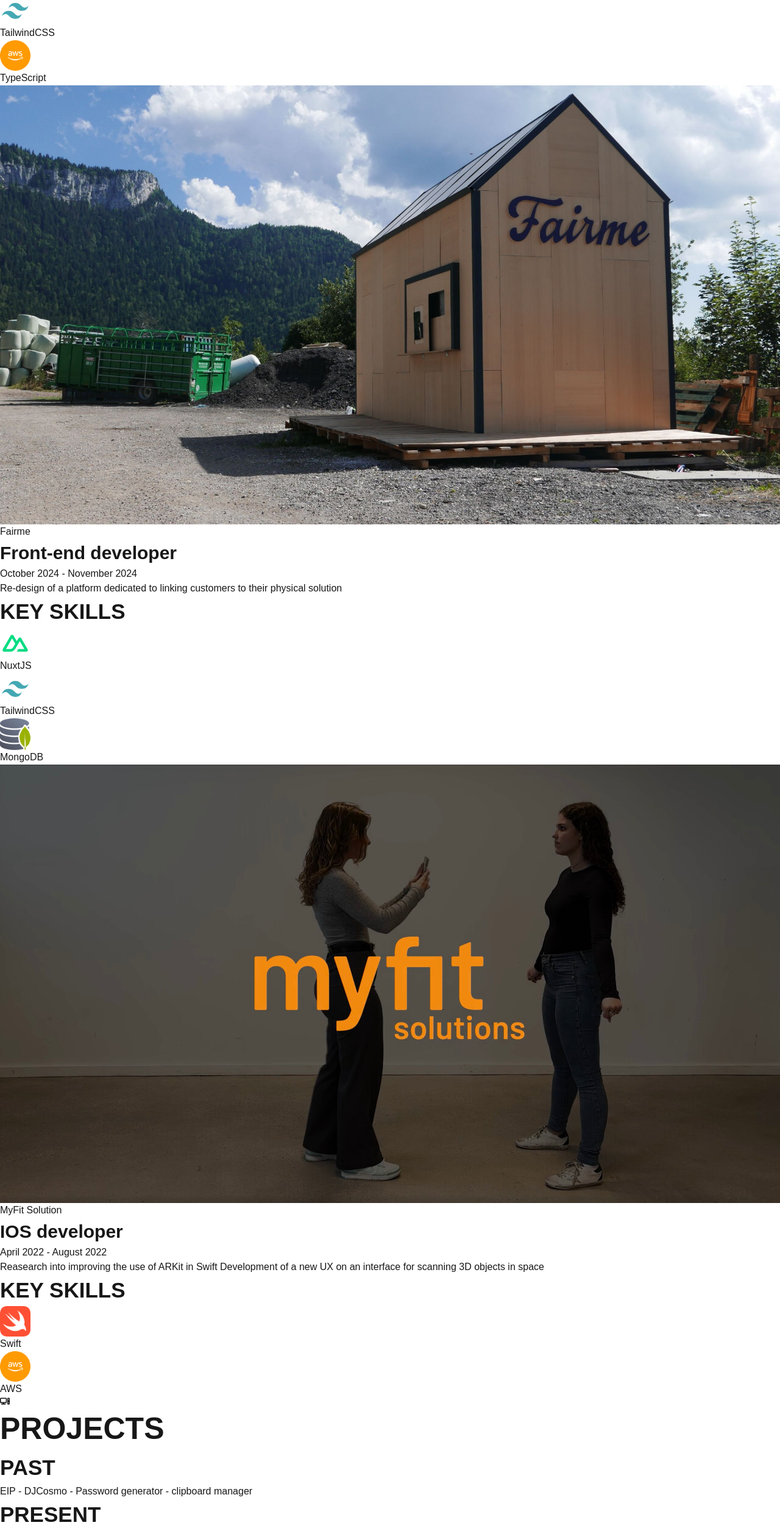
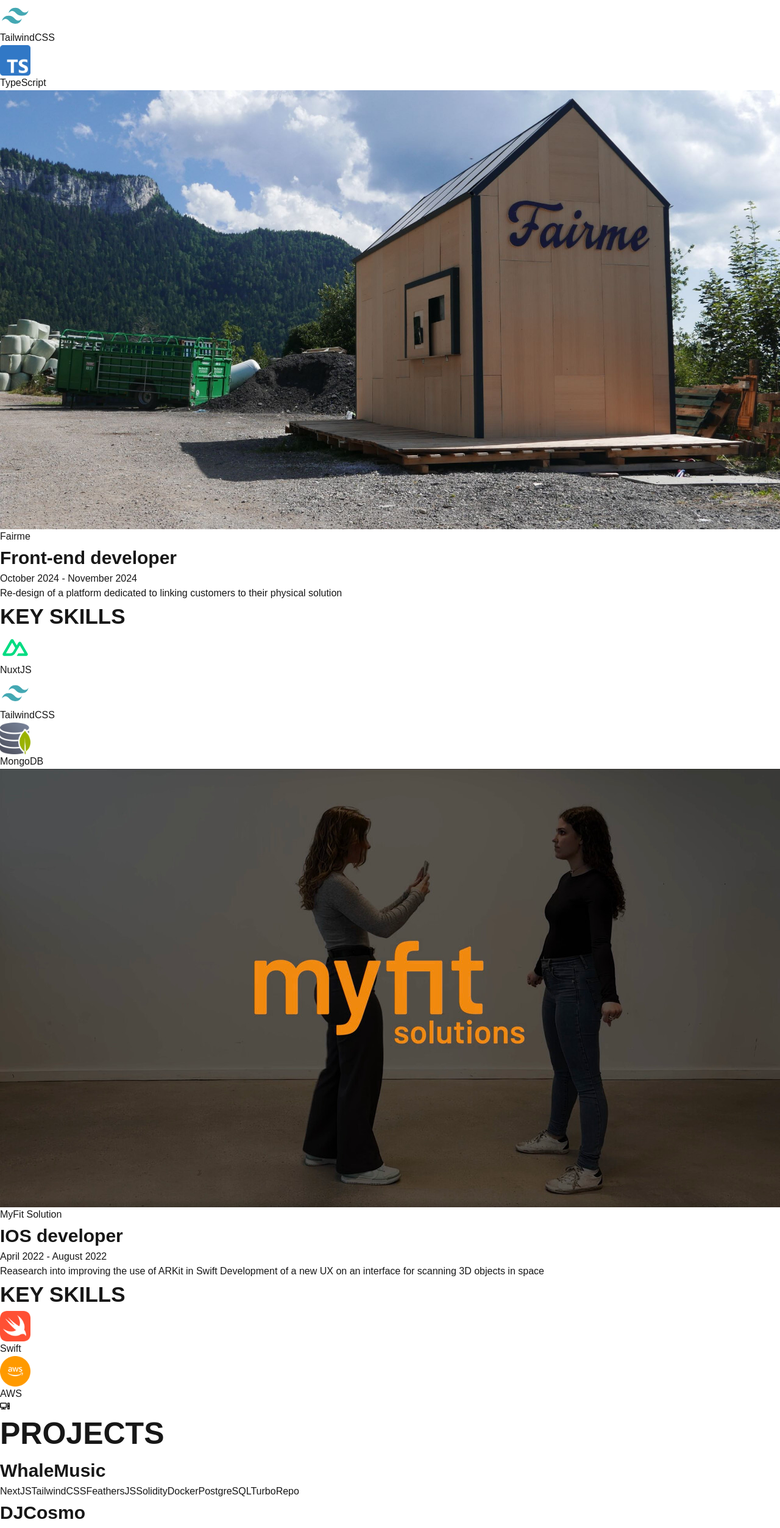
Before and after one commit to SltCTibo/Portfolio, a Next.js app in the folder portfolio/: page / in a window 1280 px wide. Shown: the part 4645-7151 px from the top of the page at 61% size. Built offline with nearby package versions, Linux system fonts and the light colour scheme.

Commit message:
Adding my current progression in order to go on anohter branch

```diff
--- a/portfolio/src/app/page.js
+++ b/portfolio/src/app/page.js
@@ -218,13 +218,18 @@
             <h1>{title.projects}</h1>
             <div className="pl-8 justify-end flex-1 h-[2px] bg-white" />
           </div>
-          <h2>{title.past}</h2>
-          EIP - DJCosmo - Password generator - clipboard manager
+          { projects.past.map((project, key) => (
+            <ProjectCard data={project} key={key} size={"large"} />
+          ))}
           <h2>{title.present}</h2>
-          DeProp - mev bot
+          { projects.present.map((project, key) => (
+            <ProjectCard data={project} key={key} size={"medium"} />
+          ))}
           <h2>{title.futur}</h2>
+          { projects.futur.map((project, key) => (
+            <ProjectCard data={project} key={key} size={"small"} />
+          ))}
           Solana Token Creator & Nft Minting - Flight delay insurance - Solana-based Real-time DeFi Yield Aggregator with Dynamic NFT Rewards
-          <ProjectCard />
         </div>
         <div id="formation" className="p-10 scroll-mt-[90px]">
           <div className="flex flex-row items-center justify-between space-x-4">
--- a/portfolio/src/components/Navbar.js
+++ b/portfolio/src/components/Navbar.js
@@ -7,7 +7,7 @@
 
     // Function to change the navbar background when scrolled
     const changeBackground = () => {
-      if (window.scrollY >= 300) {
+      if (window.scrollY >= 200) {
         setNavbarBg(true);
       } else {
         setNavbarBg(false);
--- a/portfolio/src/components/ProjectCard.js
+++ b/portfolio/src/components/ProjectCard.js
@@ -1,9 +1,52 @@
-const ProjectCard = ({ title, description, skills, gihtubLink, productionLink}) => {
+const LargeProjectCard = ({ title, subtitle, description, skills, gihtubLink, productionLink }) => {
     return (
-        <div>
-            card
+        <div className="flex flex-col w-full space-y-10">
+            <h3>{title}</h3>
+            <h4>{subtitle}</h4>
+            <p>{gihtubLink}</p>
+            <p>{description}</p>
+            <p>{skills}</p>
+            <p>{productionLink}</p>
         </div>
     )
 }
 
-export default ProjectCard
+const MediumProjectCard = ({ title, subtitle, description, skills, gihtubLink, progress }) => {
+    return (
+        <div className="w-[70%]">
+            <h3>{title}</h3>
+            <h4>{subtitle}</h4>
+            <p>{gihtubLink}</p>
+            <p>{description}</p>
+            <p>{skills}</p>
+            <p>{progress}</p>
+        </div>
+    )
+}
+
+const SmallProjectCard = ({ title, subtitle, description, skills, startDate }) => {
+    return (
+        <div className="w-full">
+            <h3>{title}</h3>
+            <h4>{subtitle}</h4>
+            <p>{description}</p>
+            <p>{startDate}</p>
+            <p>{skills}</p>
+        </div>
+    )
+}
+
+const ProjectCard = ({ data, size }) => {
+    switch (size) {
+        case "large":
+            return <LargeProjectCard title={data.name} subtitle={data.subtitle} description={data.description} skills={data.skills} gihtubLink={data.gihtubLink} productionLink={data.productionLink} />
+        case "medium":
+            return <MediumProjectCard title={data.name} description={data.description} skills={data.skills} gihtubLink={data.gihtubLink} progress={data.progress} />
+        case "small":
+            return <SmallProjectCard title={data.name} description={data.description} skills={data.skills} startDate={data.startDate}/>
+        default:
+            return <div>Rien du tout</div>
+    }
+}
+
+export default ProjectCard;
--- a/portfolio/src/components/Specializations.js
+++ b/portfolio/src/components/Specializations.js
@@ -7,7 +7,7 @@
     const specialization = currentLanguage === "en" ? enSpecializationDatas : frSpecializationDatas;
 
     return (
-        <div className="w-full p-6 my-[70px] flex flex-row justify-around items-end">
+        <div className="w-full p-6 my-10 flex flex-row justify-around items-end">
           <div className="w-[23%] h-[380px] items-center flex flex-col">
             <div className="relative items-center justify-center bg-cover bg-center flex flex-col w-full h-full rounded-2xl shadow-lg shadow-black py-6 px-12" style={{ backgroundImage: "url('/specializations/specializations.webp')" }}>
                 <h2 className="text-gray-200 text-[30px]">{data.specializations}</h2>
--- a/portfolio/src/data/en/experiences.json
+++ b/portfolio/src/data/en/experiences.json
@@ -7,7 +7,7 @@
         "job": "Full-stack developer",
         "description": "Creation of an interoperable web app for digital twins based on the iTwin technology from Bentley Systems",
         "skills": ["ReactJS", "TailwindCSS", "TypeScript"],
-        "skillsLogo": ["/skills/reactjs.png", "/skills/tailwind.svg", "/skills/aws.png"],
+        "skillsLogo": ["/skills/reactjs.png", "/skills/tailwind.svg", "/skills/typescript.png"],
         "type": "Internship",
         "companySite": "https://www.egis-group.com/"
     },
--- a/portfolio/src/data/en/projects.json
+++ b/portfolio/src/data/en/projects.json
@@ -24,7 +24,8 @@
             "description": "Real estate dApp on Solana where properties are represented as NFTs. Smart contracts automate buying, selling, and renting, with rent payments and ownership transfers handled via blockchain using cryptocurrencies.",
             "skills": ["NextJS", "TypeScript", "Rust", "Solana Programs", "TailwindCSS"],
             "productionURL": "",
-            "gihtubURL": "https://github.com/SltCTibo/DeProp"
+            "gihtubURL": "https://github.com/SltCTibo/DeProp",
+            "progress": 25
         },
         {
             "name": "MevBot",
@@ -32,7 +33,8 @@
             "description": "A Solana MEV (Maximal Extractable Value) bot is an automated program that detects and executes profitable transactions, such as arbitrage or liquidation opportunities, on the Solana blockchain by reordering, inserting, or censoring transactions in a block to maximize gains.",
             "skills": ["Rust", "Solana", "Rpc"],
             "productionURL": "",
-            "gihtubURL": "https://github.com/SltCTibo/MevBot"
+            "gihtubURL": "https://github.com/SltCTibo/MevBot",
+            "progress": 10
         }
 
     ],
@@ -43,7 +45,8 @@
             "description": " decentralized application enabling users to create and mint both fungible tokens and unique NFTs on the Solana blockchain, offering a seamless interface for tokenization.",
             "skills": ["NextJS", "TypeScript", "Rust", "Solana Programs", "TailwindCSS", "Token", "NFT"],
             "productionURL": "",
-            "gihtubURL": ""
+            "gihtubURL": "",
+            "startDate": ""
         },
         {
             "name": "SkyShield",
@@ -51,7 +54,8 @@
             "description": "A blockchain-based insurance solution that compensates users automatically for flight delays, using smart contracts on Solana to ensure transparent, real-time claims processing.",
             "skills": ["NextJS", "TypeScript", "Rust", "Solana Programs", "TailwindCSS", "DeFi", "Oracles"],
             "productionURL": "",
-            "gihtubURL": ""
+            "gihtubURL": "",
+            "startDate": ""
         },
         {
             "name": "YieldQuest",
@@ -59,7 +63,8 @@
             "description": "A decentralized finance platform on Solana that aggregates real-time yield from various DeFi protocols, maximizing user returns. Dynamic NFTs are awarded based on user participation and performance, unlocking additional rewards and gamifying the yield farming experience.",
             "skills": ["NextJS", "TypeScript", "Rust", "Solana Programs", "TailwindCSS"],
             "productionURL": "",
-            "gihtubURL": ""
+            "gihtubURL": "",
+            "startDate": ""
         }
     ],
     "commented": [
--- a/portfolio/src/data/en/title.json
+++ b/portfolio/src/data/en/title.json
@@ -21,9 +21,8 @@
     "toBeContinued": "To Be Continued",
 
     "projects": "PROJECTS",
-    "past": "PAST",
-    "present": "PRESENT",
-    "futur": "FUTUR",
+    "present": "CURRENTLY BUILDING",
+    "futur": "WHAT'S NEXT",
 
     "formation": "FORMATION",
     "diplomas": "DIPLOMAS",
--- a/portfolio/src/data/fr/experiences.json
+++ b/portfolio/src/data/fr/experiences.json
@@ -7,7 +7,7 @@
         "job": "Développeur Full-stack",
         "description": "Création d'une application web interopérable pour jumeaux numériques basée sur la technologie iTwin de Bentley Systems",
         "skills": ["ReactJS", "TailwindCSS", "TypeScript"],
-        "skillsLogo": ["/skills/reactjs.png", "/skills/tailwind.svg", "/skills/aws.png"],
+        "skillsLogo": ["/skills/reactjs.png", "/skills/tailwind.svg", "/skills/typescript.png"],
         "type": "Stage",
         "companySite": "https://www.egis-group.com/"
     },
--- a/portfolio/src/data/fr/title.json
+++ b/portfolio/src/data/fr/title.json
@@ -21,9 +21,8 @@
     "toBeContinued": "À Suivre",
 
     "projects": "PROJETS",
-    "past": "PASSÉ",
-    "present": "PRÉSENT",
-    "futur": "FUTUR",
+    "present": "EN DÉVELOPPEMENT",
+    "futur": "PROCHAINS DÉFIS",
 
     "formation": "FORMATION",
     "diplomas": "DIPLÔMES",
```
Also changed, not shown: portfolio/src/data/fr/projects.json (+10 -5 lines), portfolio/public/anchor_logo.png (renamed from portfolio/src/app/anchor_logo.png), 1 other file (tests, documents, lock files or other folders).
